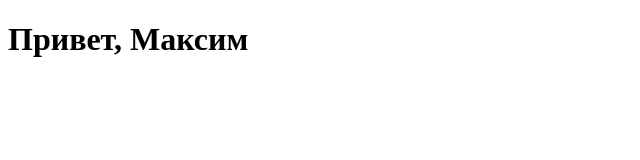
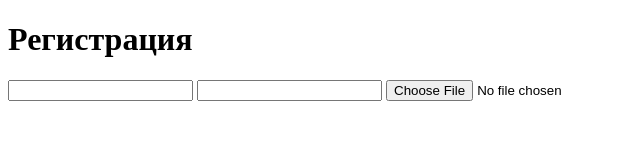
Before and after one commit to redroll666/redroll666.github.io, a plain HTML site: page index.html in a window 1280 px wide. Shown: the whole page, without its empty margins (0-640 px from the left). Drawn offline with Linux system fonts and the light colour scheme.

Commit message:
Add files via upload

```diff
--- a/index.html
+++ b/index.html
@@ -6,6 +6,11 @@
     <title>Dating bot</title>
 </head>
 <body>
-    <h1>Привет, Максим</h1>
+    <h1>Регистрация</h1>
+    <form action="index.html" method="post" class="reg">
+        <input type="text" id="name" name="name" required>
+        <input type="text" id="description" name="description">
+        <input type="file" name="avatar" accept="image/*" required>
+    </form>
 </body>
 </html>
```
